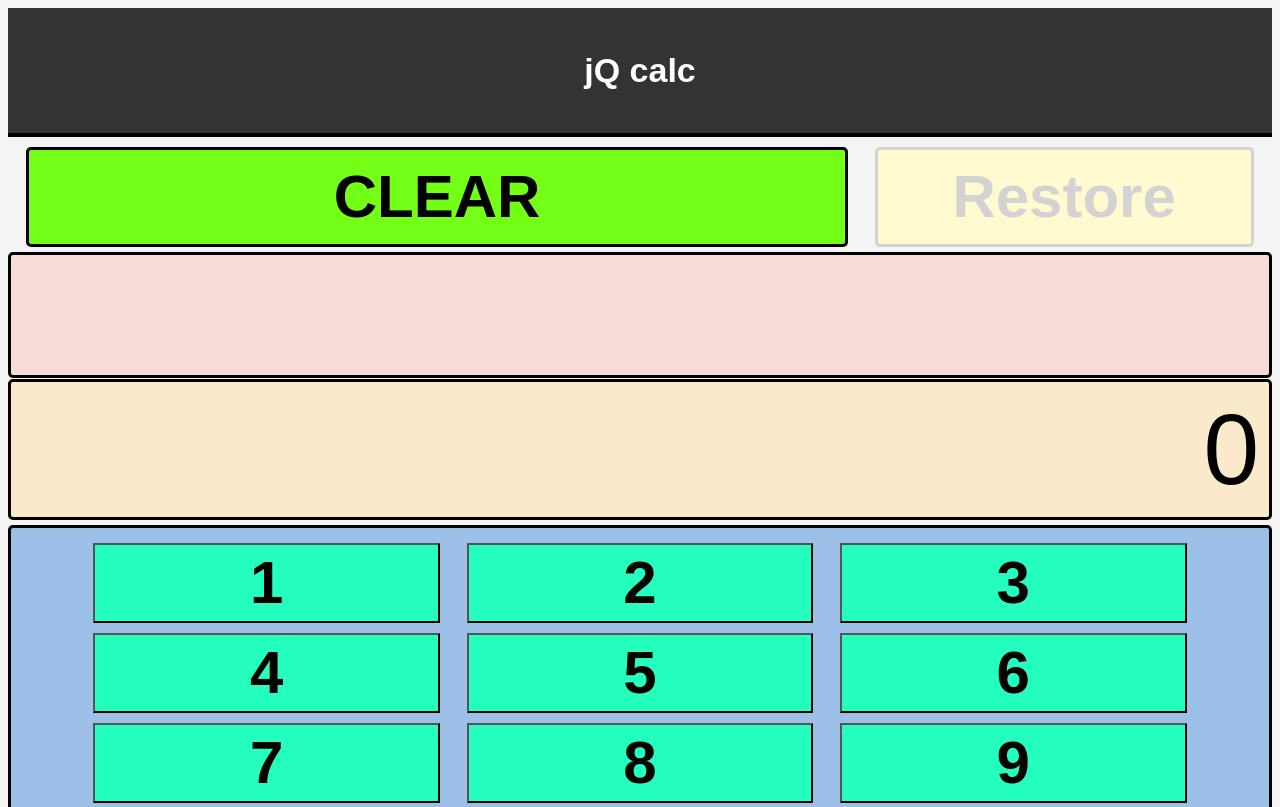
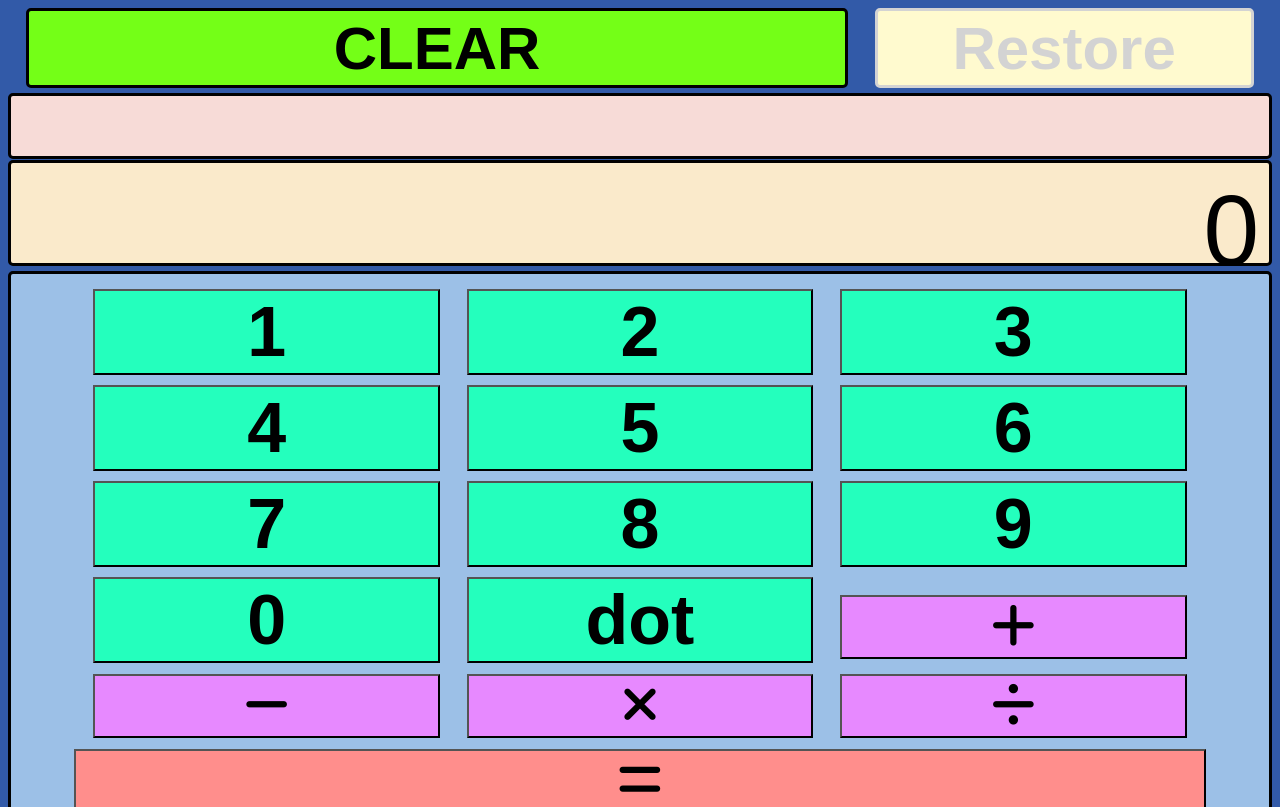
Before and after one commit to NicholasGallop/fun-calculator, a website: page index.html in a window 1280 px wide. Shown: the top 807 px of the page. Drawn offline with nearby package versions, Linux system fonts and the light colour scheme.

Commit message:
Update index.html

```diff
--- a/index.html
+++ b/index.html
@@ -15,29 +15,20 @@ Simpler, no-warnings version: https://codepen.io/camalDan/pen/ZEaPqKb?editors=10
 			body {
 				font-size: 17px;
 				font-family: arial;
-				background: #f4f4f4;
+				background: #325aa8;
 				line-height: 1.5 em;
 			}
-			header{
-				background: #333;
-				color: #fff;
-				padding: 20px;
-				text-align: center;
-				border-bottom: 4px #000 solid;
-				margin-bottom: 10px;
-			}
 			#resetters {
+				height: 10vh;
 				width: auto;
 				margin: auto;
 				margin: auto auto 5px auto ;
-
 			}
 			#clear{
 				border: solid;
 				border-radius: 5px;
 				width:65%;
-				height: 50px;
-				min-height: 100px;
+				height: 10vh;
 				margin: auto 5px auto auto;
 				font-weight: bold;
 				cursor: pointer;
@@ -47,8 +38,7 @@ Simpler, no-warnings version: https://codepen.io/camalDan/pen/ZEaPqKb?editors=10
 				border: solid;
 				border-radius: 5px;
 				width:30%;
-				height: 50px;
-				min-height: 100px;
+				height: 10vh;
 				margin: auto auto auto 5px;
 				font-weight: bold;
 				cursor: pointer;
@@ -62,8 +52,7 @@ Simpler, no-warnings version: https://codepen.io/camalDan/pen/ZEaPqKb?editors=10
 				border-radius: 5px;
 				width:auto;
 				text-overflow: ellipsis;
-				height: 30%;
-				min-height: 100px;
+				height: 10vh;
 				/*line-height: 50px;*/
 				margin: auto auto 5px auto;
 				padding: 10px;
@@ -78,8 +67,7 @@ Simpler, no-warnings version: https://codepen.io/camalDan/pen/ZEaPqKb?editors=10
 				border: solid;
 				border-radius: 5px;
 				width:auto;
-				height: auto;
-				min-height: 100px;
+				height: 5vh;
 				margin: auto auto 1px auto;
 				padding: 10px;
 				font-size: 15px;
@@ -91,8 +79,7 @@ Simpler, no-warnings version: https://codepen.io/camalDan/pen/ZEaPqKb?editors=10
 				border: solid;
 				border-radius: 5px;
 				width:auto;
-				height: auto;
-				min-height: 800px;
+				height: 65vh;
 				margin: auto;
 				padding: 10px;
 				background-color: #9CC0E7;
@@ -100,7 +87,7 @@ Simpler, no-warnings version: https://codepen.io/camalDan/pen/ZEaPqKb?editors=10
 			button {
 				font-size: 60px;
 				width:28%;
-				height: 10vh;
+				height: auto;
 				margin: 5px;
 			}
 			#equals {
@@ -114,7 +101,7 @@ Simpler, no-warnings version: https://codepen.io/camalDan/pen/ZEaPqKb?editors=10
 			.num {
 				background-color: #24ffbd;
 				font-weight: bold;
-				font-size: 60px;
+				font-size: 70px;
 			}
 			.nonNum {
 				background-color: #e789ff;
@@ -124,9 +111,6 @@ Simpler, no-warnings version: https://codepen.io/camalDan/pen/ZEaPqKb?editors=10
   </head>
 
   <body>
-  	<header>
-		<h1>jQ calc</h1>
-  	</header>
 		<div id="resetters">
 			<button id="clear">CLEAR</button>
 			<button id="restore">Restore</button>
@@ -168,10 +152,9 @@ Simpler, no-warnings version: https://codepen.io/camalDan/pen/ZEaPqKb?editors=10
 						sound.currentTime = 0;
 					}, 1500);
 					let margVar = 15+Math.random()*15;
-					let HeightVar = 100+Math.random()*200;
-					let widthVar = 70+Math.random()*200;
-					$(this).animate({margin: margVar, height: HeightVar, width: widthVar})
-
+				//	let HeightVar = 100+Math.random()*200;
+					let widthVar = 100+Math.random()*200;
+					$(this).animate({margin: margVar,  width: widthVar})//height: HeightVar,
 					if( (/\.$/.test(inputNum)) && (e.target.value === '.')) {
 						return inputNum }
 					inputNum=inputNum+(e.target.value)
```
